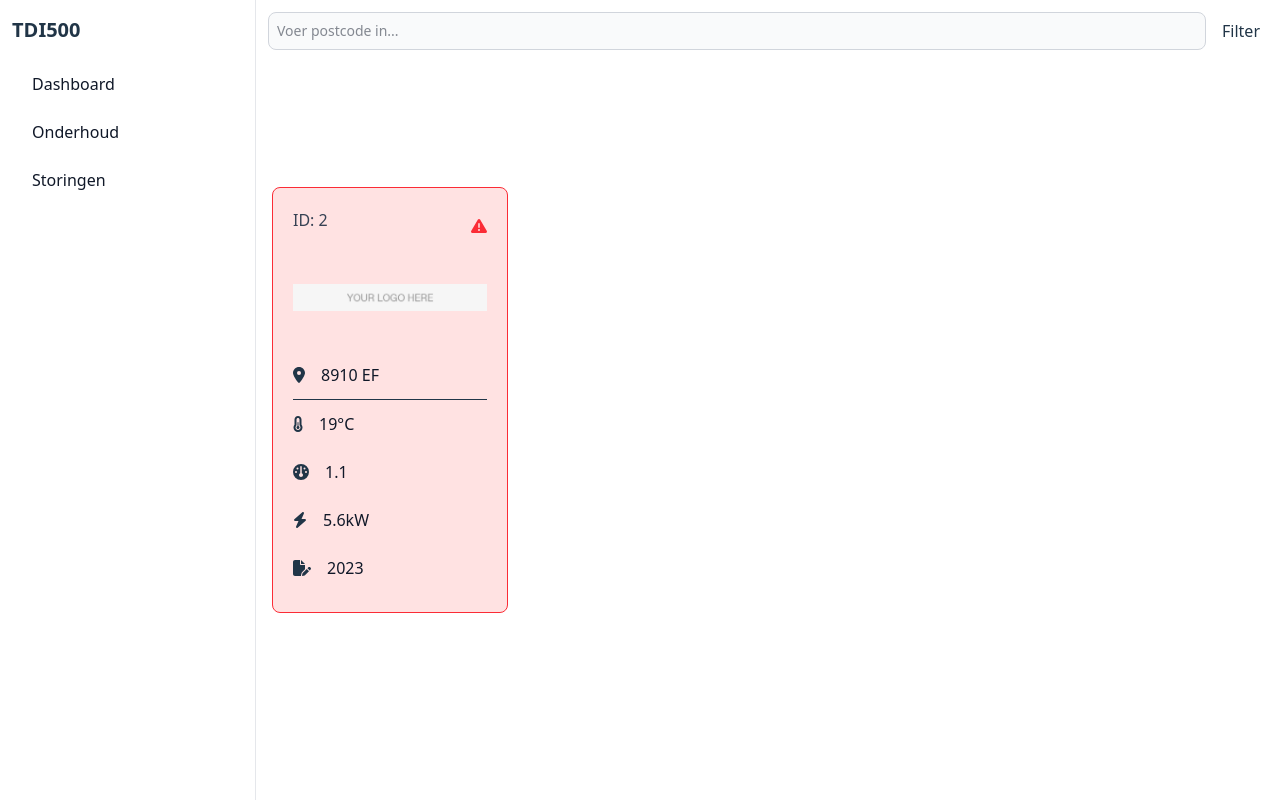
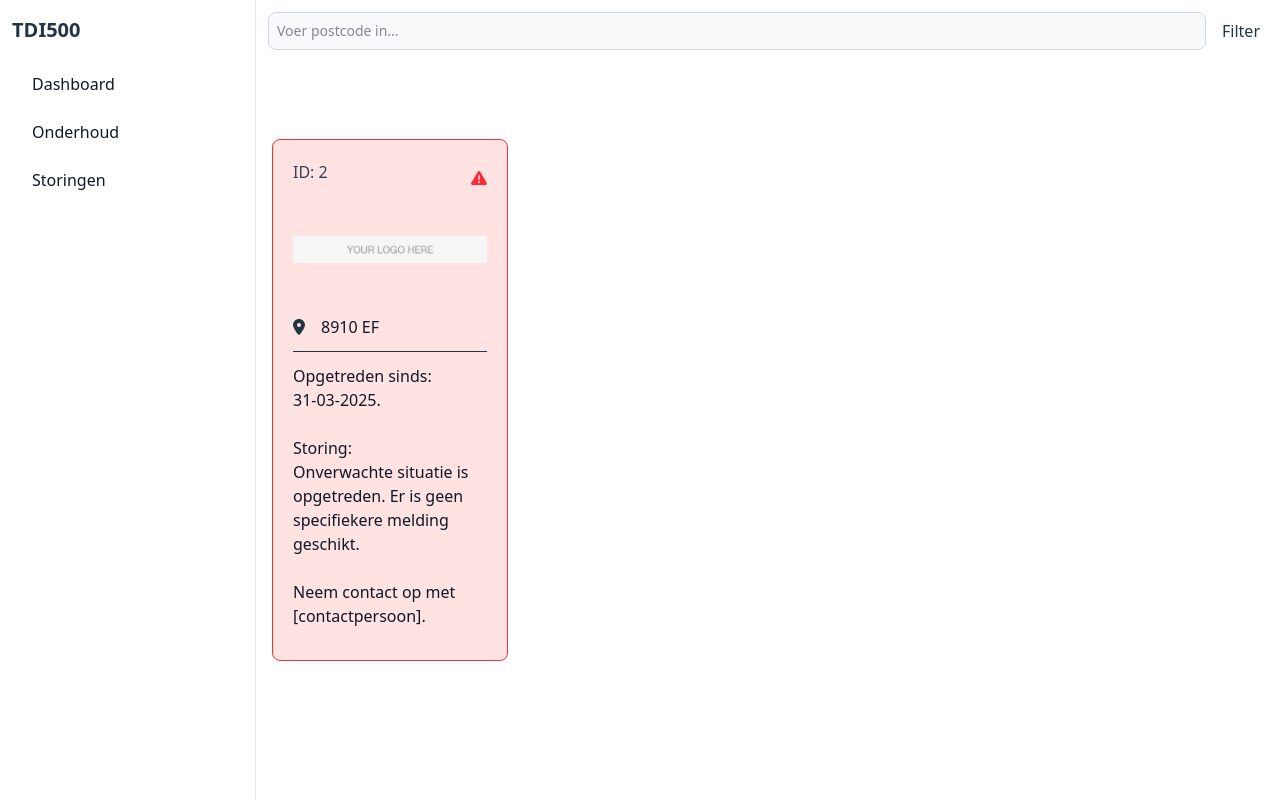
Before and after one commit to CurleyDS/Installateursportaal, a React (Vite) app: page /Storingen in a window 1280 px wide. Built offline with nearby package versions, Linux system fonts and the light colour scheme.

Commit message:
Added some temporary info

```diff
--- a/src/pages/Maintenance.jsx
+++ b/src/pages/Maintenance.jsx
@@ -208,33 +208,25 @@ function Maintenance() {
                                     <hr />
                                     <li className="py-3">
                                         <div className="flex items-center">
-                                            <FontAwesomeIcon icon={faTemperatureHalf} />
-                                            <p className="flex-1 ml-4 font-normal text-gray-900">
-                                                {pomp.huidigeTemperatuur}°C
+                                            <p className="flex-1 font-normal text-gray-900">
+                                                <bold>Systeem:</bold><br />
+                                                {/* {pomp.systeem} */}Lucht/water warmtepomp.
                                             </p>
                                         </div>
                                     </li>
                                     <li className="py-3">
                                         <div className="flex items-center">
-                                            <FontAwesomeIcon icon={faGauge} />
-                                            <p className="flex-1 ml-4 font-normal text-gray-900">
-                                                {pomp.gemiddeldeDruk}
+                                            <p className="flex-1 font-normal text-gray-900">
+                                                <bold>Geadviseerde actie:</bold><br />
+                                                {/* {pomp.advies} */}Onderhoud.
                                             </p>
                                         </div>
                                     </li>
                                     <li className="py-3">
                                         <div className="flex items-center">
-                                            <FontAwesomeIcon icon={faBolt} />
-                                            <p className="flex-1 ml-4 font-normal text-gray-900">
-                                                {pomp.vermogen}kW
-                                            </p>
-                                        </div>
-                                    </li>
-                                    <li className="py-3">
-                                        <div className="flex items-center">
-                                            <FontAwesomeIcon icon={faFilePen} />
-                                            <p className="flex-1 ml-4 font-normal text-gray-900">
-                                                {pomp.laatsteDataUpdate}
+                                            <p className="flex-1 font-normal text-gray-900">
+                                                <bold>Aanbevolen termijn:</bold><br />
+                                                {/* {pomp.termijn} */}Binnen 7 dagen.
                                             </p>
                                         </div>
                                     </li>
--- a/src/pages/Malfunction.jsx
+++ b/src/pages/Malfunction.jsx
@@ -208,33 +208,19 @@ function Malfunction() {
                                     <hr />
                                     <li className="py-3">
                                         <div className="flex items-center">
-                                            <FontAwesomeIcon icon={faTemperatureHalf} />
-                                            <p className="flex-1 ml-4 font-normal text-gray-900">
-                                                {pomp.huidigeTemperatuur}°C
+                                            <p className="flex-1 font-normal text-gray-900">
+                                                <bold>Opgetreden sinds:</bold><br />
+                                                {/* {pomp.storing.datum} */}31-03-2025.
                                             </p>
                                         </div>
                                     </li>
                                     <li className="py-3">
                                         <div className="flex items-center">
-                                            <FontAwesomeIcon icon={faGauge} />
-                                            <p className="flex-1 ml-4 font-normal text-gray-900">
-                                                {pomp.gemiddeldeDruk}
-                                            </p>
-                                        </div>
-                                    </li>
-                                    <li className="py-3">
-                                        <div className="flex items-center">
-                                            <FontAwesomeIcon icon={faBolt} />
-                                            <p className="flex-1 ml-4 font-normal text-gray-900">
-                                                {pomp.vermogen}kW
-                                            </p>
-                                        </div>
-                                    </li>
-                                    <li className="py-3">
-                                        <div className="flex items-center">
-                                            <FontAwesomeIcon icon={faFilePen} />
-                                            <p className="flex-1 ml-4 font-normal text-gray-900">
-                                                {pomp.laatsteDataUpdate}
+                                            <p className="flex-1 font-normal text-gray-900">
+                                                <bold>Storing:</bold><br />
+                                                {/* {pomp.storing} */}Onverwachte situatie is opgetreden. Er is geen specifiekere melding geschikt.<br />
+                                                <br />
+                                                Neem contact op met [contactpersoon]{/* {pomp.storing.contactpersoon}. */}.
                                             </p>
                                         </div>
                                     </li>
```
